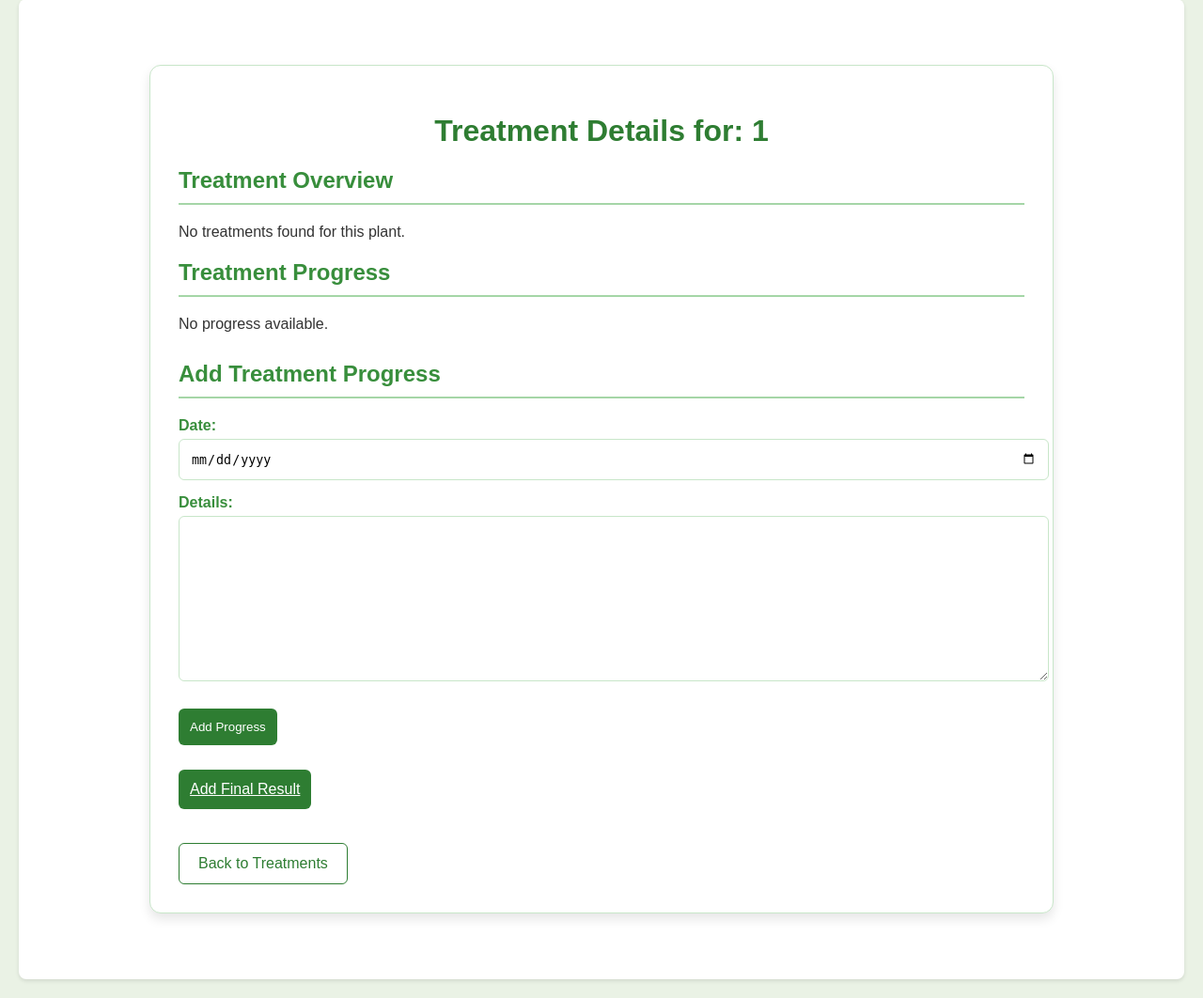
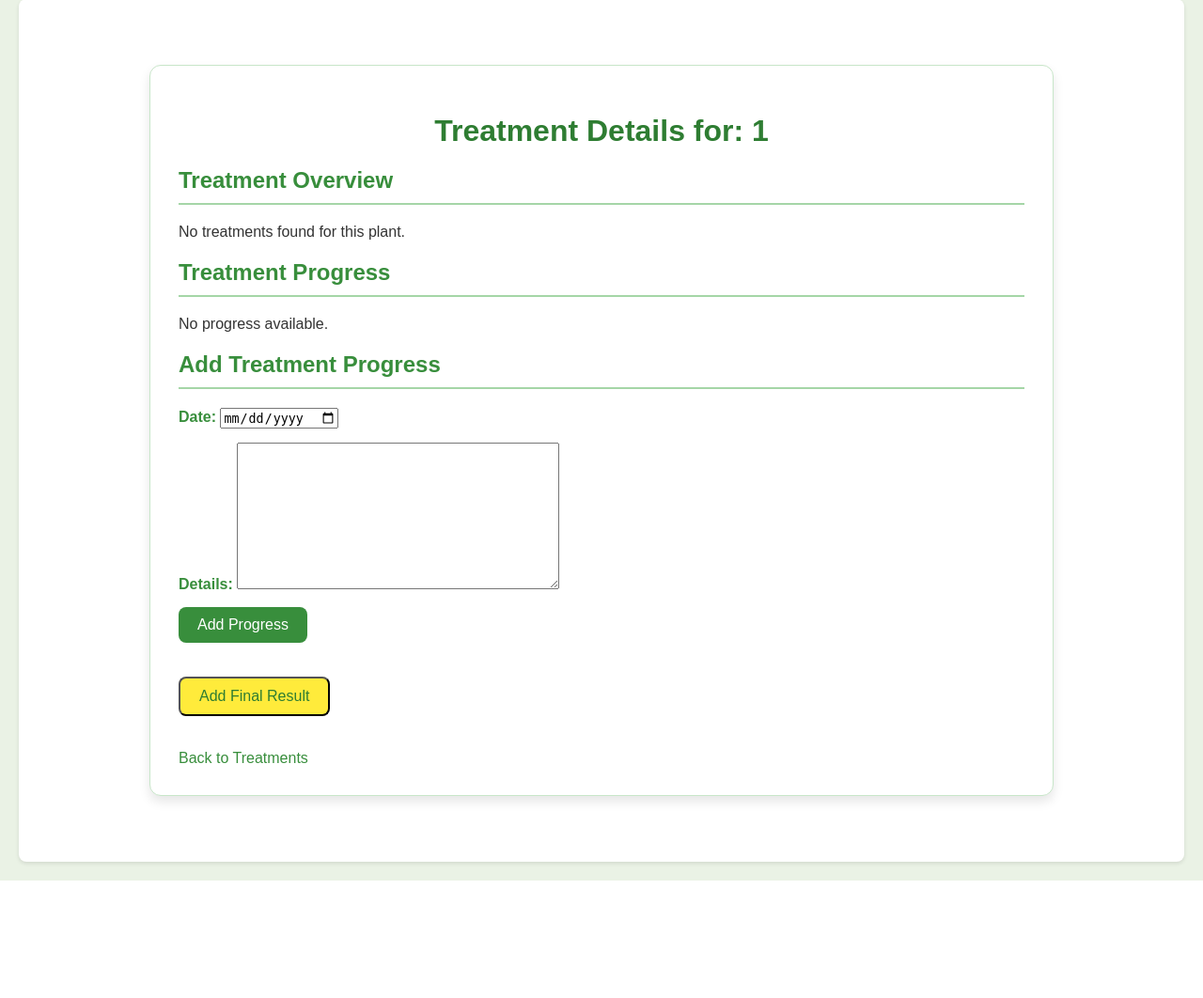
Before and after one commit to mwizG/manhatton, a Django app: page /chemicaltracker/plant/1/ in a window 1280 px wide. Shown: the part 107-1169 px from the top of the page at 94% size. After the commit the page ends 1044 px from the top, so only its background shows below. Run offline with Django 5.2, Linux system fonts and the light colour scheme; a user stored in the database is signed in; data comes from the database, SQL or seed files in the repository; both versions use the stored data as it was after the commit.

Commit message:
fixed the issues on saving the final result

```diff
--- a/ireen/chemical_tracker/static/chemical_tracker/css/plant_details.css
+++ b/ireen/chemical_tracker/static/chemical_tracker/css/plant_details.css
@@ -32,24 +32,12 @@
     border-radius: 8px;
     margin: 10px 0;
     box-shadow: 0 4px 8px rgba(0, 0, 0, 0.1);
-    border: 1px solid #a5d6a7; /* Light green border */
-}
-
-.treatment-window h3,
-.progress-window h3 {
-    color: #388e3c; /* Slightly darker green for headings */
-    margin-bottom: 15px;
-}
-
-.treatment-window p,
-.progress-window p {
-    margin: 8px 0;
-    font-size: 1.1em;
+    border: 1px solid #c8e6c9; /* Light green border */
 }
 
 .add-progress-form,
 .add-final-result-form {
-    margin-top: 30px;
+    margin-top: 20px;
 }
 
 .add-progress-form .form-group,
@@ -60,59 +48,63 @@
 .add-progress-form .form-group label,
 .add-final-result-form .form-group label {
     font-weight: bold;
-    margin-bottom: 5px;
-    display: block;
-    color: #388e3c; /* Darker green for labels */
-}
-
-.add-progress-form .form-group input,
-.add-progress-form .form-group textarea,
-.add-final-result-form .form-group input,
-.add-final-result-form .form-group textarea {
-    width: 100%;
-    padding: 12px;
-    border: 1px solid #c8e6c9; /* Light green border */
-    border-radius: 6px;
+    color: #388e3c; /* Slightly darker green */
 }
 
 .form-error {
-    color: #f44336; /* Red for error messages */
-    font-size: 0.9em;
-    margin-top: 5px;
+    color: #e53935; /* Red color for error messages */
 }
 
 .submit-button {
-    background-color: #2e7d32; /* Rich green background for button */
-    color: white; /* White text */
+    background-color: #388e3c; /* Rich green color */
+    color: #ffffff;
     border: none;
-    padding: 12px;
-    border-radius: 6px;
+    padding: 10px 20px;
+    border-radius: 8px;
     cursor: pointer;
-    transition: background-color 0.3s ease, transform 0.3s ease;
-    margin-top: 10px;
-    display: inline-block;
-    text-align: center;
+    font-size: 1em;
+    transition: background-color 0.3s, transform 0.2s;
 }
 
 .submit-button:hover {
-    background-color: #1b5e20; /* Darker green on hover */
-    transform: scale(1.02); /* Slightly scale up on hover */
+    background-color: #2e7d32; /* Darker green on hover */
+    transform: scale(1.05); /* Slightly enlarge on hover */
+}
+
+.submit-button:active {
+    background-color: #1b5e20; /* Even darker green on active */
 }
 
 .back-link {
-    color: #2e7d32; /* Rich green for links */
+    color: #388e3c; /* Rich green color for link */
     text-decoration: none;
     display: inline-block;
     margin-top: 20px;
-    border: 1px solid #2e7d32;
-    padding: 12px 20px;
-    border-radius: 6px;
-    transition: background-color 0.3s ease, color 0.3s ease;
+    transition: color 0.3s, text-decoration 0.3s;
 }
 
 .back-link:hover {
-    background-color: #2e7d32; /* Rich green background on hover */
-    color: white; /* White text on hover */
+    color: #2e7d32; /* Darker green on hover */
+    text-decoration: underline; /* Underline on hover */
+}
+
+/* Styles for Add Final Result button */
+.final-result-button {
+    background-color: #ffeb3b; /* Yellow color */
+    color: #2e7d32; /* Rich green text */
+    text-decoration: none; /* No underline */
+    padding: 10px 20px;
+    border-radius: 8px;
+    display: inline-block;
+    margin-top: 20px;
+    cursor: pointer;
+    font-size: 1em;
+    transition: background-color 0.3s, transform 0.2s;
+}
+
+.final-result-button:hover {
+    background-color: #fdd835; /* Slightly darker yellow on hover */
+    transform: scale(1.05); /* Slightly enlarge on hover */
 }
 
 
--- a/ireen/chemical_tracker/templates/chemical_tracker/plant_details.html
+++ b/ireen/chemical_tracker/templates/chemical_tracker/plant_details.html
@@ -43,7 +43,6 @@
             {% if final_result %}
                 <div class="progress-window">
                     <p><strong>Final Result:</strong> {{ final_result.observation }}</p>
-
                     <p><strong>Outcome:</strong>
                         {% if final_result.success %} Success
                         {% elif final_result.minor_result %} Minor Result
@@ -64,6 +63,7 @@
     </section>
 
     <!-- Form to Add New Progress -->
+    {% if not final_result_exists %}
         <section class="add-progress-form">
             <h2>Add Treatment Progress</h2>
             <form method="post">
@@ -81,10 +81,11 @@
                 <button type="submit" name="progress_form" class="submit-button">Add Progress</button>
             </form>
         </section>
+    {% endif %}
 
     <!-- Add Final Result button -->
     {% if not final_result %}
-        <p><a href="#" class="submit-button" onclick="document.getElementById('final_result_form').style.display='block';">Add Final Result</a></p>
+        <p><button type="button" class="final-result-button" onclick="document.getElementById('final_result_form').style.display='block'; this.style.display='none'; document.querySelector('.add-progress-form').style.display='none';">Add Final Result</button></p>
     {% endif %}
 
     <!-- Form to Add Final Result -->
@@ -97,7 +98,7 @@
                 {{ final_result_form.date }}
                 <div class="form-error">{{ final_result_form.date.errors }}</div>
             </div>
-            <div class="form-group">
+            <div class="radio-label">
                 {{ final_result_form.result.label_tag }}
                 {{ final_result_form.result }}
                 <div class="form-error">{{ final_result_form.result.errors }}</div>
@@ -107,10 +108,9 @@
                 {{ final_result_form.observation }}
                 <div class="form-error">{{ final_result_form.observation.errors }}</div>
             </div>
-            <button type="submit" class="submit-button">Save Final Result</button>
+            <button type="submit" name="final_result_form" class="submit-button">Save Final Result</button>
         </form>
     </section>
-
 
     <!-- Link to Go Back -->
     <a href="{% url 'chemicaltracker:view_treatments' %}" class="back-link">Back to Treatments</a>
--- a/ireen/chemical_tracker/templates/chemical_tracker/view_treat.html
+++ b/ireen/chemical_tracker/templates/chemical_tracker/view_treat.html
@@ -29,7 +29,7 @@
 
         <div class="treatments-container">
             <h2>All Treatments</h2>
-            <ul>
+            <ul class="treatments-list">
                 {% for treatment in treatments %}
                     <li class="treatment-window">
                         <p><strong>Chemical:</strong> {{ treatment.chemical.name }}</p>
--- a/ireen/chemical_tracker/views.py
+++ b/ireen/chemical_tracker/views.py
@@ -4,8 +4,11 @@ from .forms import ChemicalForm, RecommendationForm, TreatmentForm, TreatmentPro
 from django.contrib.auth.decorators import login_required
 from django.db.models import Count, Case, When, IntegerField, FloatField, F
 from django.db.models import Q
+
 def index(request):
+    # Retrieve all chemicals from the database
     chemicals = Chemical.objects.all()
+    # Render the 'index.html' template with the chemicals context
     return render(request, 'chemical_tracker/index.html', {'chemicals': chemicals})
 
 
@@ -16,43 +19,64 @@ def index(request):
     else:
         chemicals = Chemical.objects.filter(Q(user=request.user) | Q(user__is_staff=True))
 
+    # Render the 'index.html' template with the filtered chemicals context
     return render(request, 'chemical_tracker/index.html', {'chemicals': chemicals})
 
 
 @login_required
 def chemical_detail(request, pk):
+    # Retrieve a specific chemical by primary key (pk)
     chemical = get_object_or_404(Chemical, pk=pk)
+    # Render the 'chemical_detail.html' template with the chemical context
     return render(request, 'chemical_tracker/chemical_detail.html', {'chemical': chemical})
-
 
 
 @login_required
 def add_chemical(request):
+    # Check if the request method is POST
     if request.method == 'POST':
+        # Create a form instance with POST data
         form = ChemicalForm(request.POST)
+        # Validate the form
         if form.is_valid():
+            # Save the form without committing to assign the user
             chemical = form.save(commit=False)
+            # Assign the current user to the chemical
             chemical.user = request.user
+            # Save the chemical to the database
             chemical.save()
+            # Redirect to the chemical list page
             return redirect('chemicaltracker:chemicalT')
     else:
+        # Create an empty form instance
         form = ChemicalForm()
+
+    # Render the 'add_chemical.html' template with the form context
     return render(request, 'chemical_tracker/add_chemical.html', {'form': form})
 
 @login_required
 def update_chemical(request, pk):
+    # Retrieve a specific chemical by primary key (pk)
     chemical = get_object_or_404(Chemical, pk=pk)
+    # Check if the current user is the owner of the chemical
     if chemical.user != request.user:
-        return redirect('chemicaltracker:chemicalT')  # Handle unauthorized access
+        # Redirect to the chemical list page if unauthorized
+        return redirect('chemicaltracker:chemicalT')
     if request.method == 'POST':
+        # Create a form instance with POST data and the existing chemical instance
         form = ChemicalForm(request.POST, instance=chemical)
+        # Validate the form
         if form.is_valid():
+            # Save the updated chemical to the database
             form.save()
+            # Redirect to the chemical detail page
             return redirect('chemicaltracker:chemical_detail', pk=chemical.pk)
     else:
+        # Create a form instance with the existing chemical instance
         form = ChemicalForm(instance=chemical)
+
+    # Render the 'update_chemical.html' template with the form context
     return render(request, 'chemical_tracker/update_chemical.html', {'form': form})
-
 
 
 @login_required
@@ -64,17 +88,27 @@ def add_recommendation(request):
         chemicals = Chemical.objects.filter(Q(user=request.user) | Q(user__is_staff=True))
 
     if request.method == 'POST':
+        # Create a form instance with POST data
         form = RecommendationForm(request.POST)
-        form.fields['chemical'].queryset = chemicals  # Filter the chemical field in the form
+        # Filter the chemical field in the form
+        form.fields['chemical'].queryset = chemicals
+        # Validate the form
         if form.is_valid():
+            # Save the form without committing to assign the user
             recommendation = form.save(commit=False)
+            # Assign the current user to the recommendation
             recommendation.user = request.user
+            # Save the recommendation to the database
             recommendation.save()
+            # Redirect to the chemical list page
             return redirect('chemicaltracker:chemicalT')
     else:
+        # Create an empty form instance
         form = RecommendationForm()
-        form.fields['chemical'].queryset = chemicals  # Filter the chemical field in the form
+        # Filter the chemical field in the form
+        form.fields['chemical'].queryset = chemicals
 
+    # Render the 'add_recommendation.html' template with the form context
     return render(request, 'chemical_tracker/add_recommendation.html', {'form': form})
 
 def suggest_chemical_applications(request):
@@ -127,70 +161,87 @@ def add_treatment(request):
         chemicals = Chemical.objects.filter(Q(user=request.user) | Q(user__is_staff=True))
 
     if request.method == 'POST':
+        # Create a form instance with POST data
         form = TreatmentForm(request.POST)
-        form.fields['chemical'].queryset = chemicals  # Filter the chemical field in the form
+        # Filter the chemical field in the form
+        form.fields['chemical'].queryset = chemicals
+        # Validate the form
         if form.is_valid():
+            # Save the form without committing to assign the user
             treatment = form.save(commit=False)
+            # Assign the current user to the treatment
             treatment.user = request.user
+            # Save the treatment to the database
             treatment.save()
+            # Create an initial treatment progress entry
             TreatmentProgress.objects.create(
                 user=request.user,
                 treatment=treatment,
                 date=treatment.treatment_date,
                 details='first treatment.'
             )
+            # Redirect to the plant details page
             return redirect('chemicaltracker:plant_details', plant_name=treatment.plant)
     else:
+        # Create an empty form instance
         form = TreatmentForm()
-        form.fields['chemical'].queryset = chemicals  # Filter the chemical field in the form
+        # Filter the chemical field in the form
+        form.fields['chemical'].queryset = chemicals
 
+    # Render the 'add_treatment.html' template with the form context
     return render(request, 'chemical_tracker/add_treatment.html', {'form': form})
 
 
 @login_required
 def view_treatments(request):
+    # Retrieve all treatments for the current user
     treatments = Treatment.objects.filter(user=request.user)
+    # Retrieve distinct plant names from the treatments
     plants = treatments.values_list('plant', flat=True).distinct()
+    # Render the 'view_treat.html' template with the treatments and plants context
     return render(request, 'chemical_tracker/view_treat.html', {
         'treatments': treatments,
         'plants': plants,
     })
 
 
-import logging
-
-logger = logging.getLogger(__name__)
-
 @login_required
 def plant_details(request, plant_name):
+    # Retrieve all treatments for the specified plant and the current user
     treatments = Treatment.objects.filter(plant=plant_name, user=request.user)
+    # Retrieve treatment progress entries for the treatments
     treatment_progress = TreatmentProgress.objects.filter(treatment__in=treatments, user=request.user).order_by('date')
 
+    # Initialize the forms
     progress_form = TreatmentProgressForm()
     final_result_form = FinalResultForm()
+    final_result_exists = False
 
     if request.method == 'POST':
         if 'progress_form' in request.POST:
+            # Handle the treatment progress form submission
             progress_form = TreatmentProgressForm(request.POST)
             if progress_form.is_valid():
+                # Save the progress entry without committing to assign the user and treatment
                 progress = progress_form.save(commit=False)
                 progress.user = request.user
                 progress.treatment = treatments.first() if treatments.exists() else None
                 if progress.treatment:
+                    # Save the progress entry to the database
                     progress.save()
+                    # Redirect to the plant details page
                     return redirect('chemicaltracker:plant_details', plant_name=plant_name)
-            else:
-                # Debug: Print form errors
-                logger.debug("Progress form errors: %s", progress_form.errors)
         elif 'final_result_form' in request.POST:
+            # Handle the final result form submission
             final_result_form = FinalResultForm(request.POST)
             if final_result_form.is_valid():
                 treatment = treatments.first() if treatments.exists() else None
                 if treatment:
+                    # Get or create a final result entry
                     final_result, created = FinalResult.objects.get_or_create(
                         treatment=treatment,
-                        user=request.user,
                         defaults={
+                            'user': request.user,
                             'date': final_result_form.cleaned_data['date'],
                             'observation': final_result_form.cleaned_data['observation'],
                             'success': final_result_form.cleaned_data['result'] == 'success',
@@ -198,25 +249,30 @@ def plant_details(request, plant_name):
                             'failed': final_result_form.cleaned_data['result'] == 'failed'
                         }
                     )
-                    if not created:  # If not created, update the existing instance
+                    if not created:
+                        # Update the existing final result entry
+                        final_result.user = request.user
                         final_result.date = final_result_form.cleaned_data['date']
                         final_result.observation = final_result_form.cleaned_data['observation']
-                        final_result.success = final_result_form.cleaned_data['result'] == 'success'
-                        final_result.minor_result = final_result_form.cleaned_data['result'] == 'minor_result'
-                        final_result.failed = final_result_form.cleaned_data['result'] == 'failed'
+                        result_value = final_result_form.cleaned_data['result']
+                        final_result.success = (result_value == 'success')
+                        final_result.minor_result = (result_value == 'minor_result')
+                        final_result.failed = (result_value == 'failed')
                         final_result.save()
+                    # Redirect to the plant details page
                     return redirect('chemicaltracker:plant_details', plant_name=plant_name)
-            else:
-                # Debug: Print form errors
-                logger.debug("Final result form errors: %s", final_result_form.errors)
 
+    # Retrieve the final result entry if it exists
     final_result = FinalResult.objects.filter(treatment__in=treatments, user=request.user).first()
+    final_result_exists = final_result is not None
 
+    # Render the 'plant_details.html' template with the context
     return render(request, 'chemical_tracker/plant_details.html', {
         'plant': plant_name,
         'treatments': treatments,
         'treatment_progress': treatment_progress,
         'final_result': final_result,
+        'final_result_exists': final_result_exists,
         'progress_form': progress_form,
         'final_result_form': final_result_form
     })
```
Also changed, not shown: ireen/chemical_tracker/static/chemical_tracker/css/view_treats.css (+15 -9 lines), ireen/db.sqlite3. Lines whose indentation alone changed are shown as unchanged.
